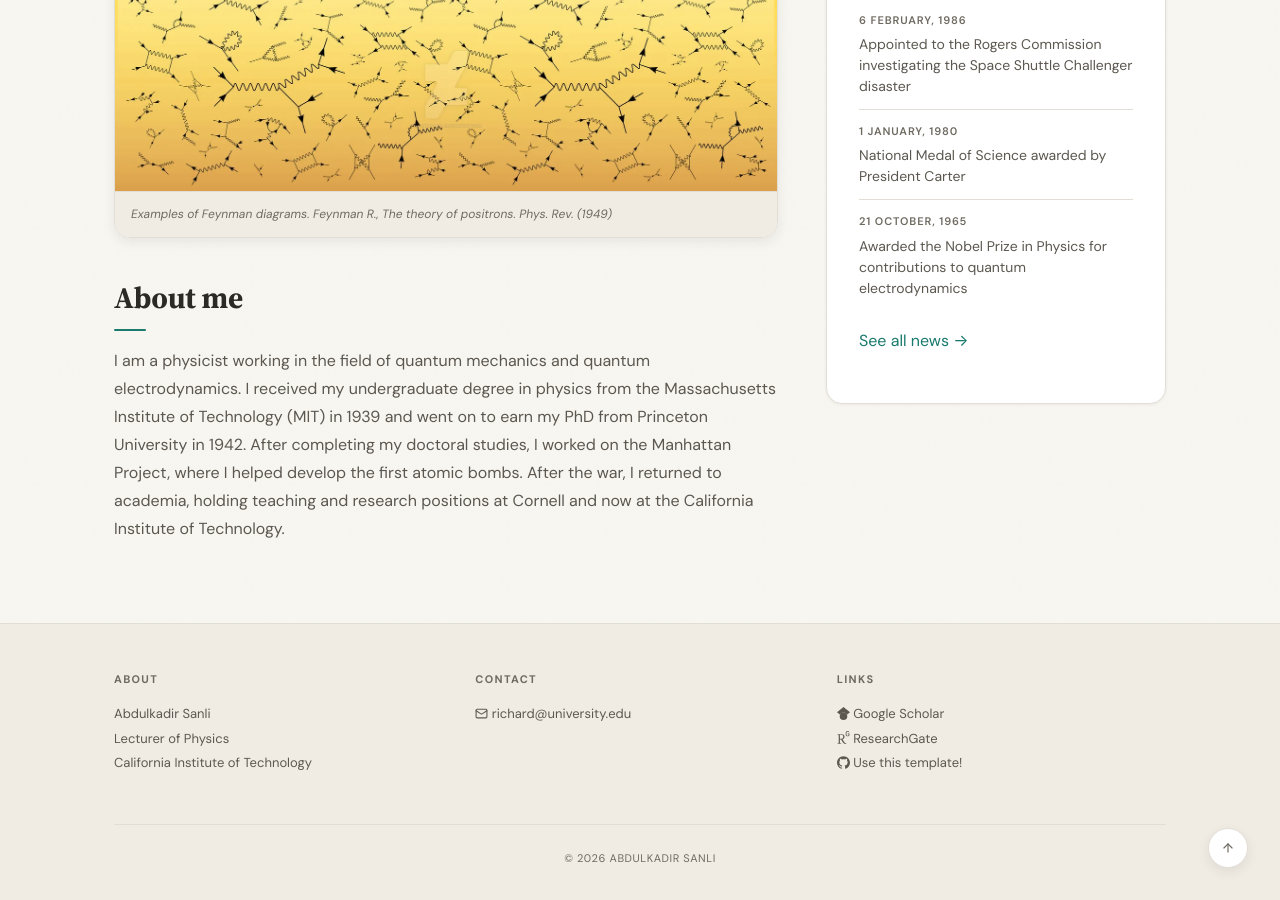
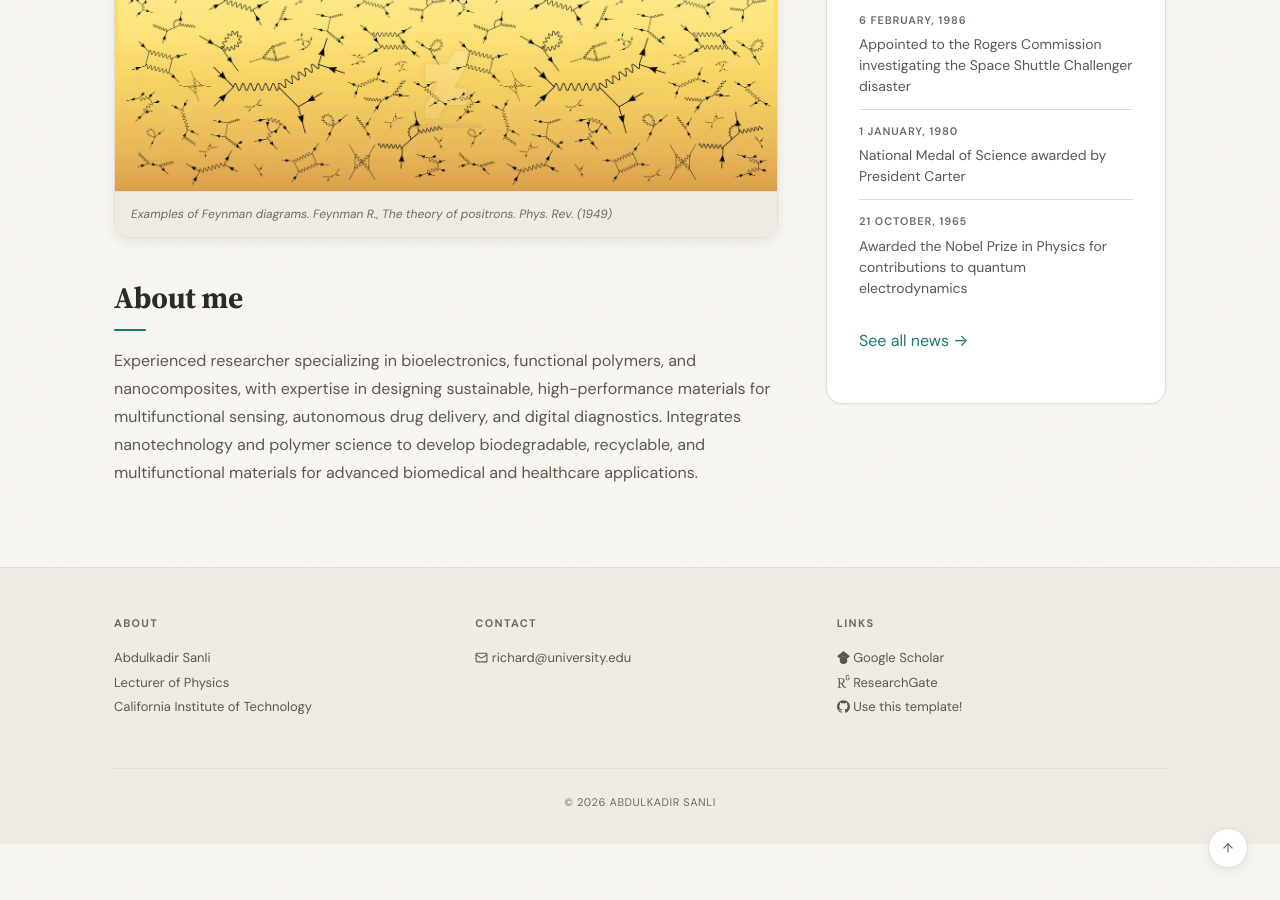
Before and after one commit to prfdrsnl/sanliresearch.github.io, a Jekyll site: the page built from _pages/home.md, in a window 1280 px wide and 900 px high, scrolled down 679 px. Built offline with Jekyll 4.4.1, drawn with Linux system fonts in a browser that asks for light colours.

Commit message:
Update home.md

```diff
--- a/_pages/home.md
+++ b/_pages/home.md
@@ -40,7 +40,4 @@ Research in theoretical physics helps us to make predictions about how the unive
 
 ## About me
 
-I am a physicist working in the field of quantum mechanics and quantum electrodynamics.
-I received my undergraduate degree in physics from the Massachusetts Institute of Technology (MIT) in 1939 and went on to earn my PhD from Princeton University in 1942.
-After completing my doctoral studies, I worked on the Manhattan Project, where I helped develop the first atomic bombs.
-After the war, I returned to academia, holding teaching and research positions at Cornell and now at the California Institute of Technology.
+Experienced researcher specializing in bioelectronics, functional polymers, and nanocomposites, with expertise in designing sustainable, high-performance materials for multifunctional sensing, autonomous drug delivery, and digital diagnostics. Integrates nanotechnology and polymer science to develop biodegradable, recyclable, and multifunctional materials for advanced biomedical and healthcare applications.
```
